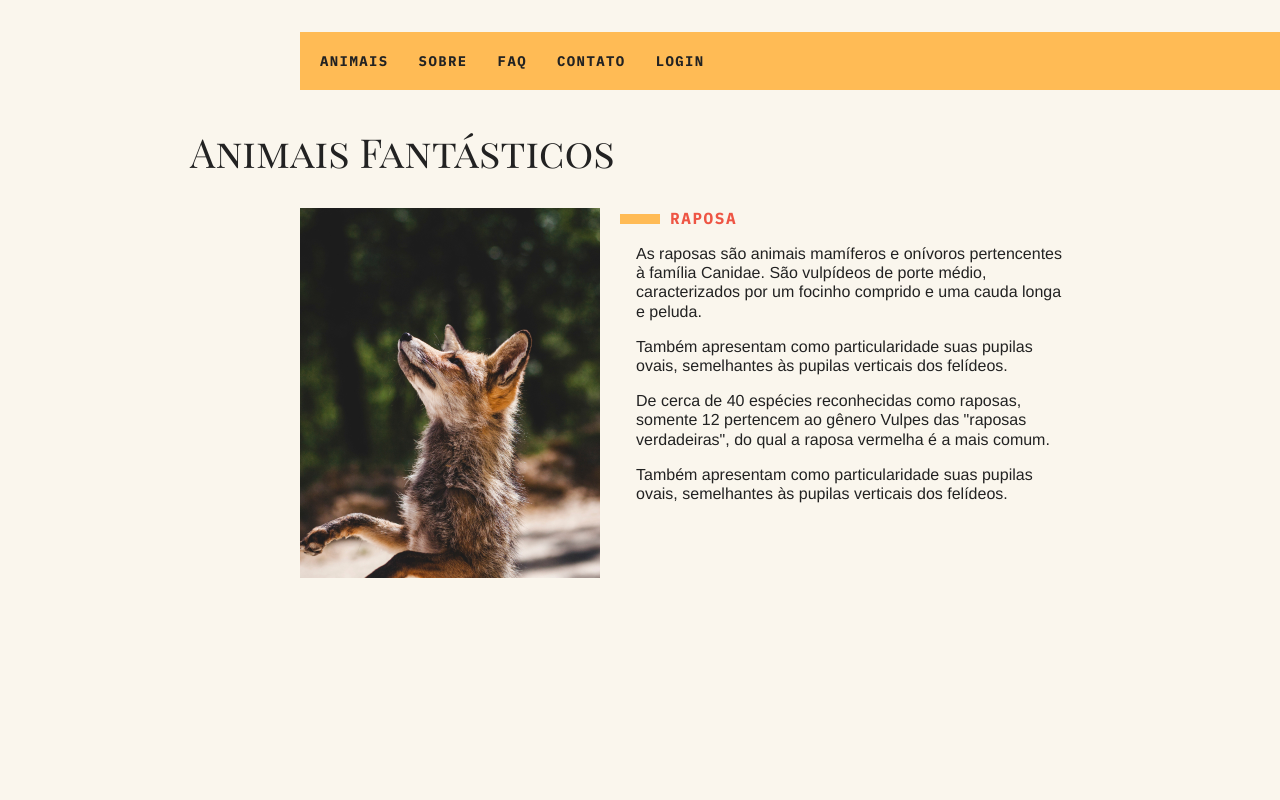
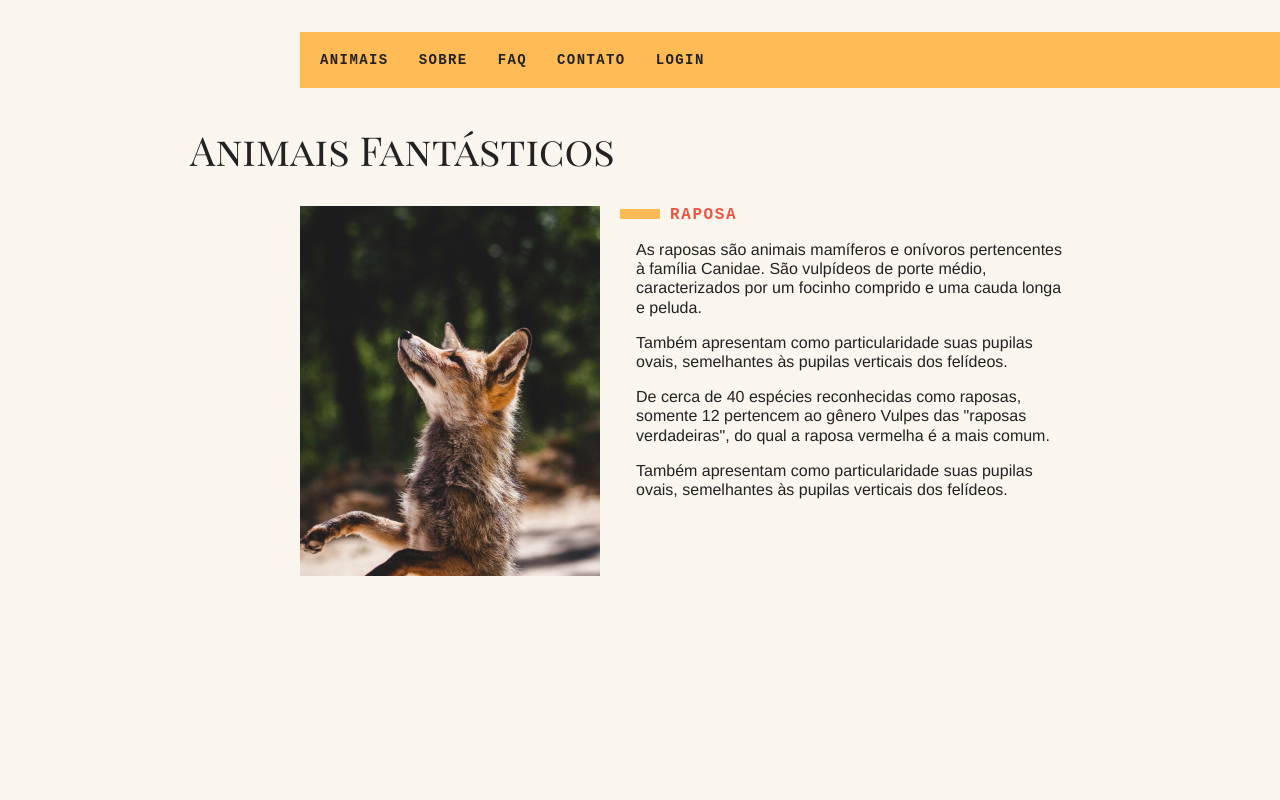
Before and after one commit to danielfilh0/animais-fantasticos, a website built with webpack: page index.html in a window 1280 px wide. Shown: the top 800 px of the page. Built offline with nearby package versions, Linux system fonts and the light colour scheme; no server answers.

Commit message:
correcao na tipografia

```diff
--- a/index.html
+++ b/index.html
@@ -4,7 +4,7 @@
     <meta charset="UTF-8" />
     <meta name="viewport" content="width=device-width, initial-scale=1.0" />
     <link
-      href="https://fonts.googleapis.com/css2?family=IBM+Plex+Mono:700|Playfair+Display+SC&display=swap"
+      href="https://fonts.googleapis.com/css2?family=Playfair+Display+SC&display=swap"
       rel="stylesheet"
     />
     <link rel="stylesheet" href="css/import.css" />
```
